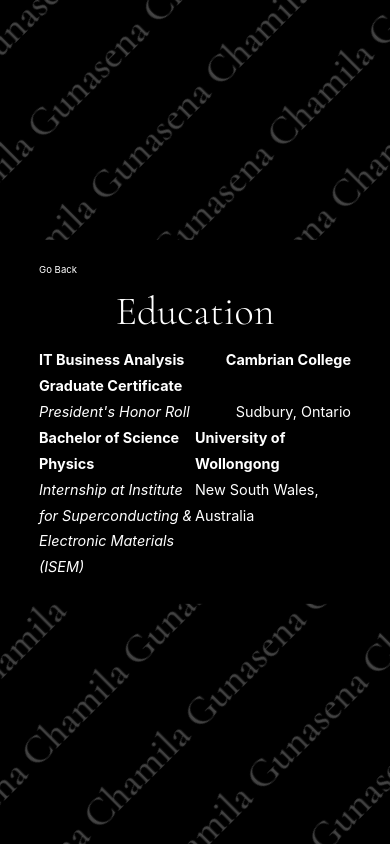
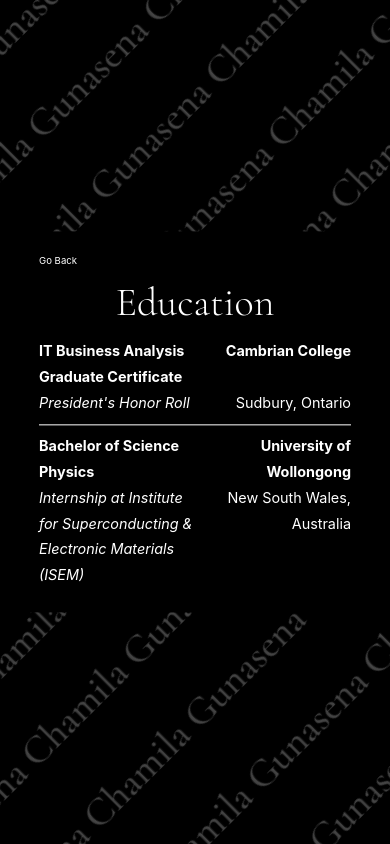
Before and after one commit to merq312/cv-page, a Next.js app: page / in a window 390 px wide. Both pictures are taken after a click on the element "Education". Shown: the top 844 px of the page. Built offline with nearby package versions, Linux system fonts and the light colour scheme.

Commit message:
fix: improve styles

```diff
--- a/components/education/Education.module.scss
+++ b/components/education/Education.module.scss
@@ -18,8 +18,15 @@
     grid-template-columns: repeat(2, 1fr);
     grid-template-rows: repeat(2, min-content);
 
+    &:first-of-type {
+      padding-bottom: 1rem;
+      margin-bottom: 1rem;
+      border-bottom: 1px solid white;
+    }
+
     span:nth-child(2n) {
       justify-self: end;
+      text-align: right;
     }
 
     span:nth-child(1) {
@@ -35,9 +42,3 @@
     }
   }
 }
-
-@media (max-width: 1200px) {
-  .education {
-    grid-column: 2/12;
-  }
-}
```
